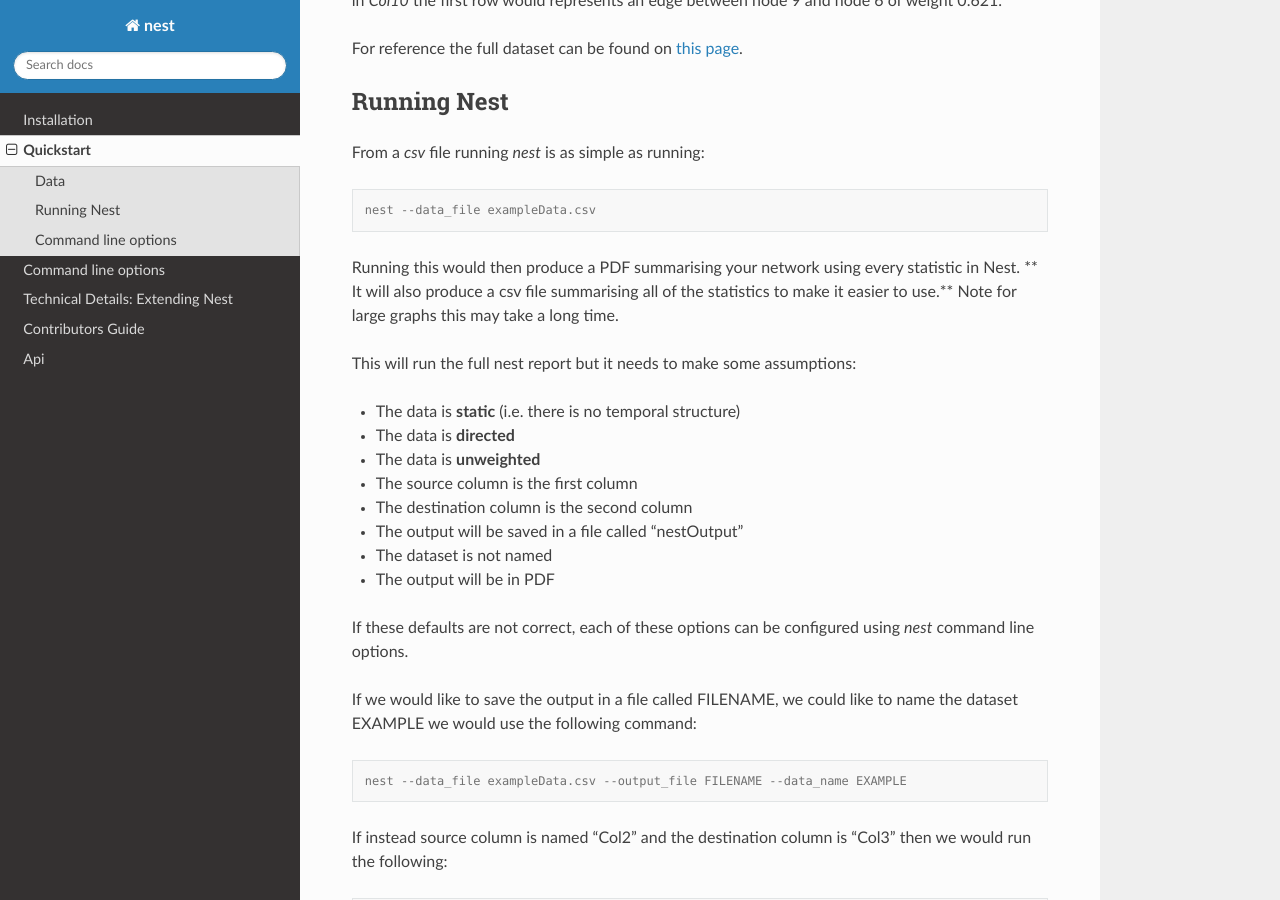
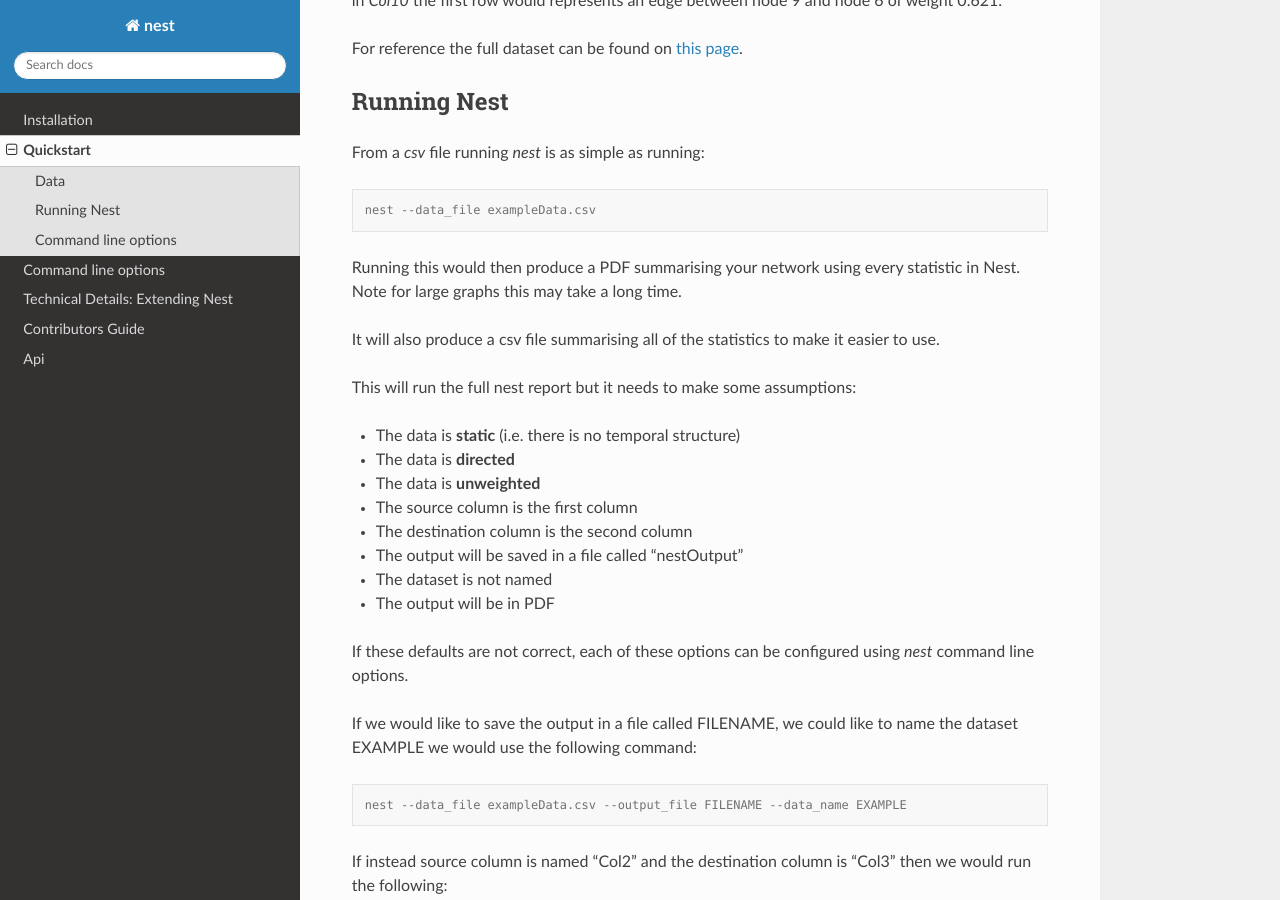
Before and after one commit to alan-turing-institute/NESTpackage, a Sphinx documentation site: the page built from docs/source/quickstart.rst, in a window 1280 px wide and 900 px high, scrolled down 659 px. Built offline with Sphinx 7.4.7 and the Read the Docs theme 2.0.0, drawn with Linux system fonts in a browser that asks for light colours.

```diff
--- a/docs/source/quickstart.rst
+++ b/docs/source/quickstart.rst
@@ -43,10 +43,10 @@ From a `csv` file running `nest` is as simple as running:
    nest --data_file exampleData.csv
 
 Running this would then produce a PDF summarising your network using every
-statistic in Nest.
-** It will also produce a csv file summarising all of the statistics
-to make it easier to use.**
-Note for large graphs this may take a long time.
+statistic in Nest. Note for large graphs this may take a long time.
+
+It will also produce a csv file summarising all of the statistics
+to make it easier to use.
 
 This will run the full nest report but it needs to make some assumptions:
 
```
